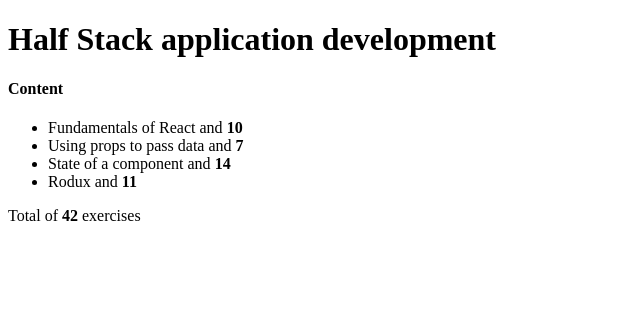
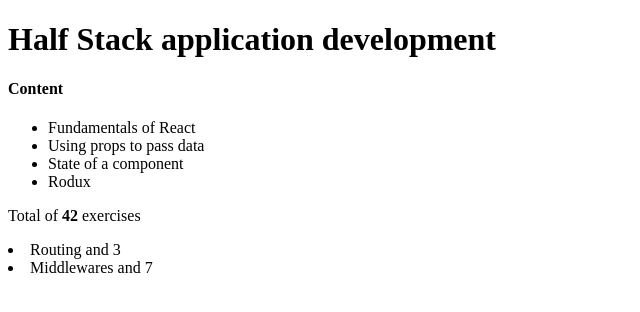
Before and after one commit to Adecas-Eg/Part0, a React (Vite) app in the folder part1/: page / in a window 1280 px wide. Shown: the top 312 px of the page, without its empty margins (0-640 px from the left). Built offline with nearby package versions, Linux system fonts and the light colour scheme.

Commit message:
part 2.4 and 2.5 (ya habia declarado el modulo course sin saber que el ejercicio era asi)

```diff
--- a/part1/src/App.jsx
+++ b/part1/src/App.jsx
@@ -25,7 +25,22 @@
         exercises: 11,
         id: 4,
       },
-
+      {
+        name: 'Node.js',
+        id: 7,
+        parts: [
+          {
+            name: 'Routing',
+            exercises: 3,
+            id: 1
+          },
+          {
+            name: 'Middlewares',
+            exercises: 7,
+            id: 2
+          }
+        ]
+      }
     ],
   };
 
--- a/part1/src/components/Course.jsx
+++ b/part1/src/components/Course.jsx
@@ -1,19 +1,37 @@
 const Course = ({ course }) => {
-  const total = course.parts.reduce((suma, part) => suma+ part.exercises,0);
+  const total = course.parts.reduce((suma, part) => {
+    if (!part.parts) {
+      return suma + part.exercises;
+    } else {
+      return suma;
+    }
+  }, 0);
+
   return (
     <div>
       <h1> {course.name} </h1>
       <h4>Content</h4>
       <ul>
-        {course.parts.map((part) => (
-          <li key={part.id}>
-            {" "}
-            {part.name} and <b>{part.exercises}</b>{" "}
-          </li>
-        ))}
+        {course.parts.map((part) => {
+          if (!part.parts) {
+            return <li key={part.id}>{part.name}</li>;
+          } else {
+            return null;
+          }
+        })}
       </ul>
-
-      <p> Total of <b>{total}</b> exercises</p>
+      <p>
+        {" "}
+        Total of <b>{total}</b> exercises
+      </p>
+      {course.parts.map((part) => {
+        if (part.parts) {
+            <h4> {part.name}</h4>
+         return part.parts.map((subPart) => <li key={subPart.id}> {subPart.name} and {subPart.exercises}</li>)
+        } else {
+          return null
+        }
+      })}
     </div>
   );
 };
```
